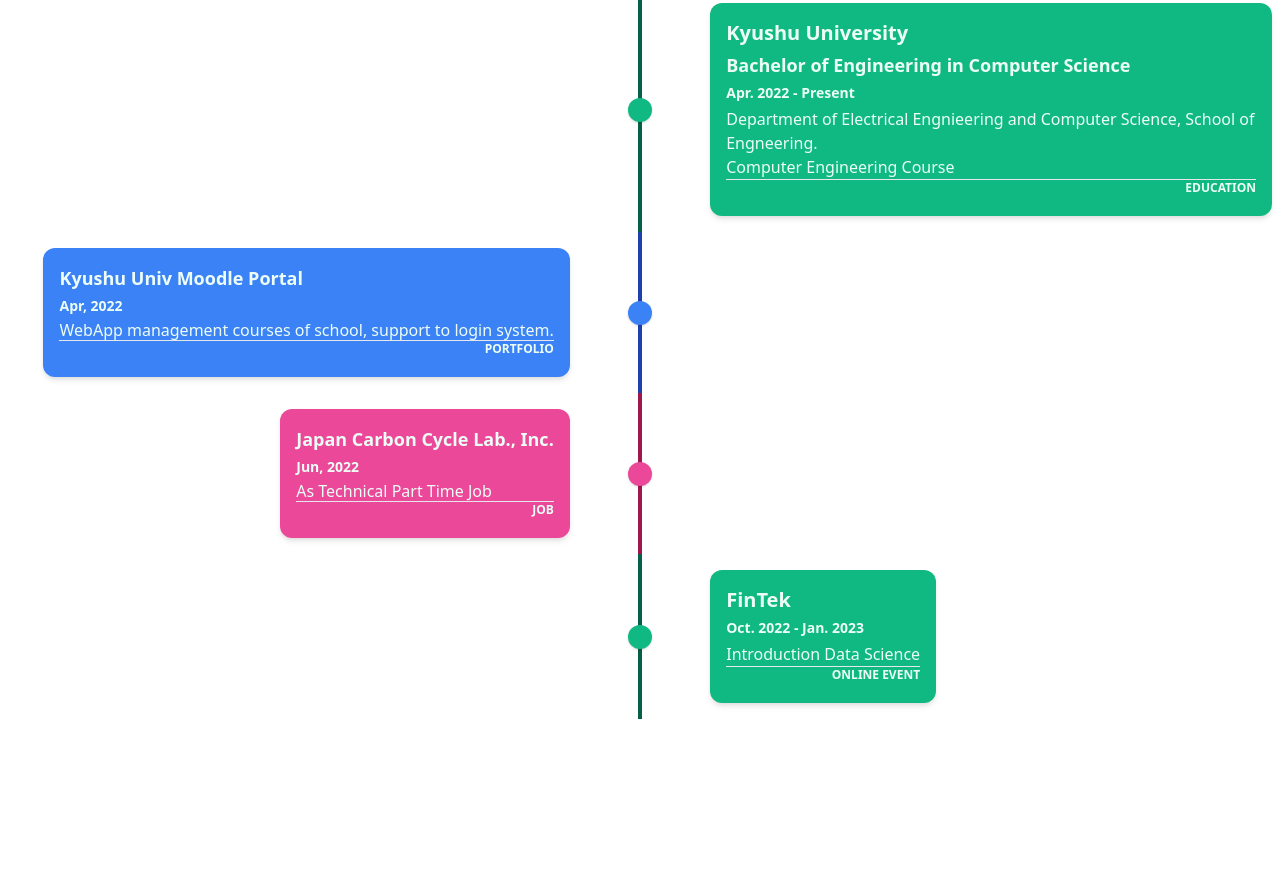
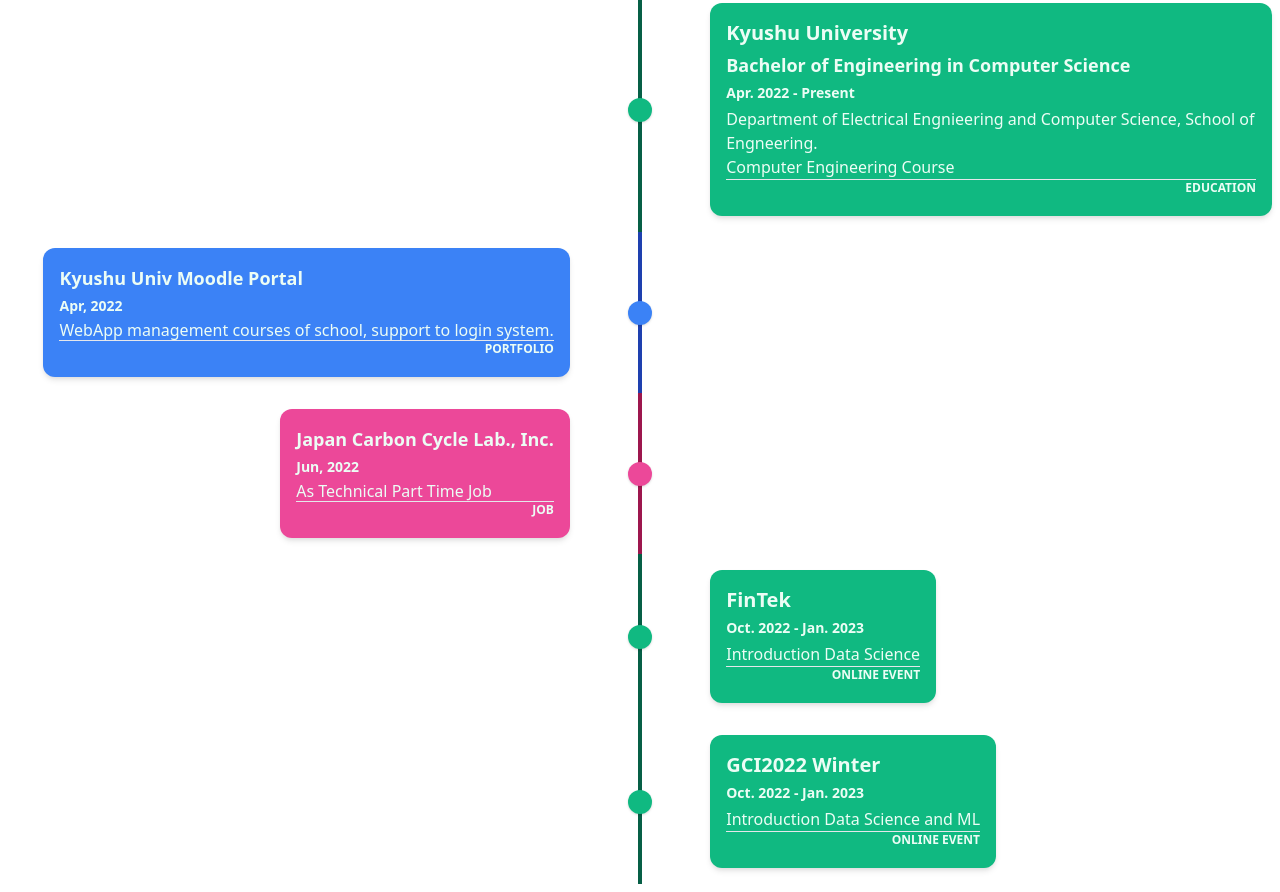
Before and after one commit to ishiyeahman/ishiyeahman.github.io, a plain HTML site: page index.html in a window 1280 px wide. Shown: the part 668-1560 px from the top of the page. Before the commit the page ends 1395 px from the top, so only its background shows below. Drawn offline with nearby package versions, Linux system fonts and the light colour scheme.

Commit message:
add GCI2022 Winter

```diff
--- a/index.html
+++ b/index.html
@@ -268,6 +268,31 @@
           </div>
 
 
+           <!-- right -->
+           <div class="flex md:contents">
+            <div class="col-start-5 col-end-6 mr-10 md:mx-auto relative">
+              <div class="h-full w-6 flex items-center justify-center">
+                <div class="h-full w-1 bg-green-800 pointer-events-none"></div>
+              </div>
+              <div
+                class="w-6 h-6 absolute top-1/2 -mt-3 rounded-full bg-green-500 shadow"
+              ></div>
+            </div>
+            <div
+              class="adjust-size bg-green-500 col-start-6 col-end-10 p-4 rounded-xl my-4 mr-auto shadow-md"
+            >
+            <h1 class="font-semibold text-xl mb-1" ><a href="https://gci.t.u-tokyo.ac.jp/gci-2022-winter/">GCI2022 Winter</a></h1>
+
+              <h4 class="font-semibold text-sm mb-1">Oct. 2022 - Jan. 2023</h4>
+
+                <p>Introduction Data Science and ML</p>
+            <hr>
+              <h5 class="font-semibold text-xs mb-1 text-right" >ONLINE EVENT</h1>
+              </a></p>
+            </div>
+          </div>
+
+
 
 
 
```
